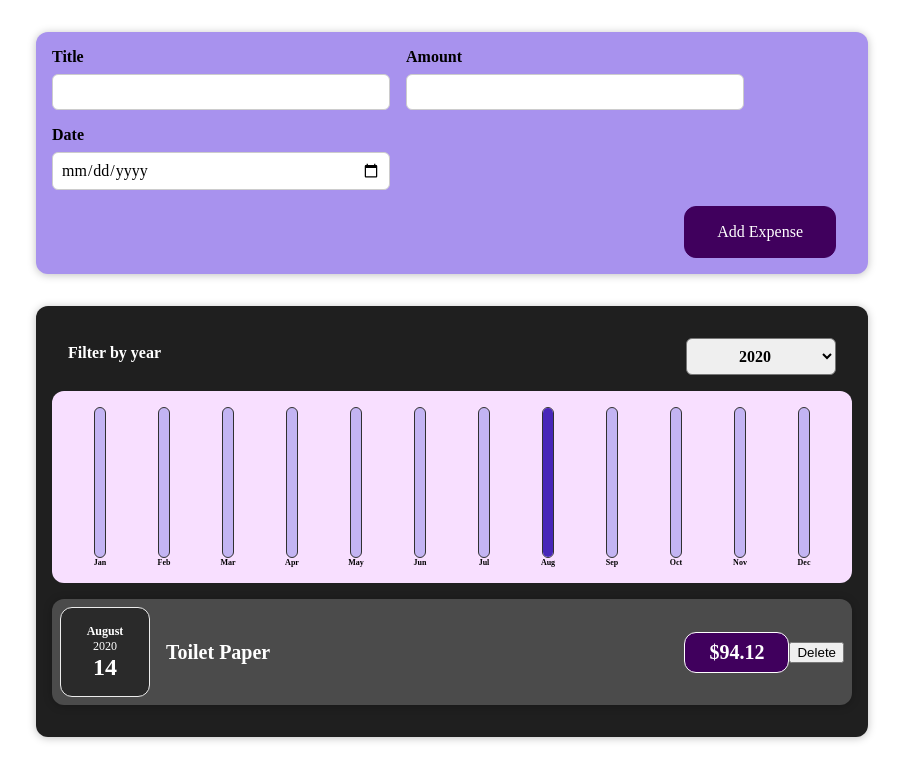
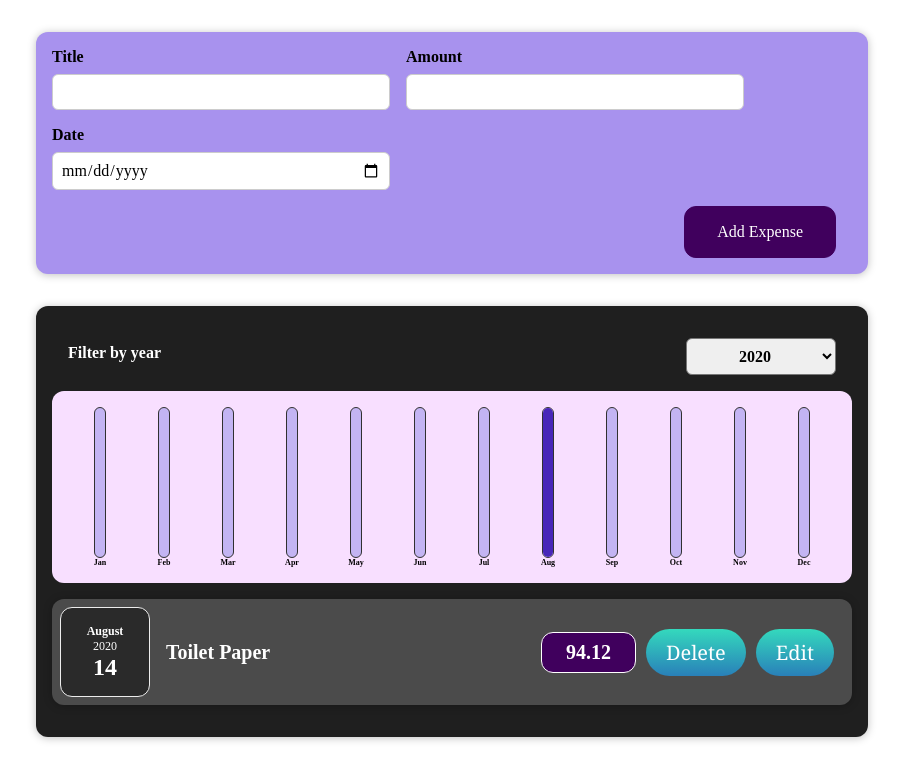
Before and after one commit to Himanshu0422/Expense-Tracker, a React (Create React App) app: page / in a window 1280 px wide. Shown: the top 780 px of the page, without its empty margins (188-1091 px from the left). Built offline with nearby package versions, Linux system fonts and the light colour scheme.

Commit message:
added edit function

```diff
--- a/src/components/Expenses/ExpenseItem.css
+++ b/src/components/Expenses/ExpenseItem.css
@@ -34,6 +34,7 @@
     border: 1px solid white;
     padding: 0.5rem;
     border-radius: 12px;
+    margin-right: 10px;
 }
 
 @media (min-width: 580px) {
@@ -53,3 +54,39 @@
         padding: 0.5rem 1.5rem;
     }
 }
+
+.edit-button {
+    background: #34d9bd;
+    background-image: -webkit-linear-gradient(top, #34d9bd, #2980b9);
+    background-image: -moz-linear-gradient(top, #34d9bd, #2980b9);
+    background-image: -ms-linear-gradient(top, #34d9bd, #2980b9);
+    background-image: -o-linear-gradient(top, #34d9bd, #2980b9);
+    background-image: linear-gradient(to bottom, #34d9bd, #2980b9);
+    -webkit-border-radius: 28;
+    -moz-border-radius: 28;
+    border-radius: 28px;
+    font-family: Georgia;
+    color: #ffffff;
+    font-size: 20px;
+    padding: 10px 20px 10px 20px;
+    text-decoration: none;
+    border: none;
+    margin-right: 10px;
+}
+
+.edit-button:hover {
+    background: #34d9bd;
+    background-image: -webkit-linear-gradient(top, #34d9bd, #2980b9);
+    background-image: -moz-linear-gradient(top, #34d9bd, #2980b9);
+    background-image: -ms-linear-gradient(top, #34d9bd, #2980b9);
+    background-image: -o-linear-gradient(top, #34d9bd, #2980b9);
+    background-image: linear-gradient(to bottom, #34d9bd, #2980b9);
+    -webkit-border-radius: 28;
+    -moz-border-radius: 28;
+    border-radius: 28px;
+    font-family: Georgia;
+    color: #ffffff;
+    font-size: 20px;
+    padding: 10px 20px 10px 20px;
+    text-decoration: none;
+}
--- a/src/components/Expenses/ExpenseItem.js
+++ b/src/components/Expenses/ExpenseItem.js
@@ -1,20 +1,33 @@
-import React from 'react';
+import React, { useState } from 'react';
 import './ExpenseItem.css'
 import ExpenseDate from './ExpenseDate';
 import Card from '../UI/Card'
 
 export default function ExpenseItem(props) {
 
-    {console.log(props.key)}
+    const [editMode,setEditMode] = useState(false)
+    const [title,setTitle] = useState(props.title)
+    const [amount,setAmount] = useState(props.amount)
+
+    function handleEdit(){
+        setEditMode(true)
+    }
+    function handleTitle(e){
+        setTitle(e.target.value)
+    }
+    function handleAmount(e){
+        setAmount(e.target.value)
+    }
     return (
         <li>
             <Card className='expense-item'>
                 <ExpenseDate date= {props.date}/>
                 <div className='expense-item_descrip'>
-                    <h2>{props.title}</h2>
-                    <div className='expense-item_price'>${props.amount}</div>
+                    <h2>{!editMode? title: <input value={title} onChange={handleTitle} type='text' />}</h2>
+                    <div className='expense-item_price'>{!editMode? amount : <input value={amount} onChange={handleAmount} type='number' />}</div>
                 </div>
-                <button onClick={() => {props.set(props.id)}}>Delete</button>
+                <button className='edit-button' onClick={() => {props.set(props.id)}}>Delete</button>
+                {!editMode? <button className='edit-button' onClick={handleEdit}>Edit</button>:<button className='edit-button' onClick={()=>setEditMode(false)}>Save</button>}
             </Card>
         </li>
     );
```
Also changed, not shown: src/components/Newexpense/Expenseform.js (+1 -6 lines).
